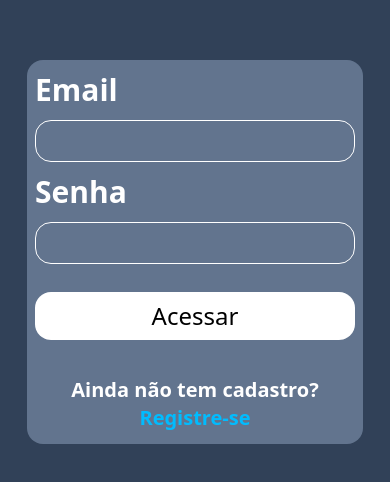
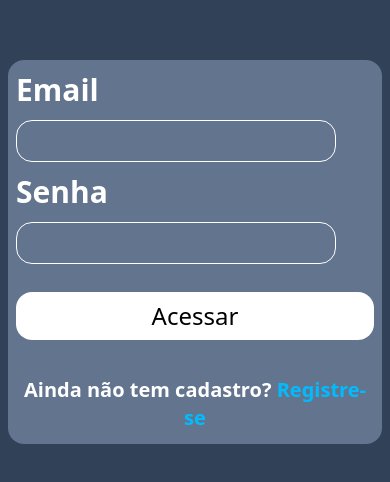
Before and after one commit to yurisdevops/frontend-desafiooamigao, a React (Vite) app: page / in a window 390 px wide. Shown: the part 170-652 px from the top of the page. Built offline with nearby package versions, Linux system fonts and the light colour scheme.

Commit message:
Responsividade

```diff
--- a/src/pages/home/index.jsx
+++ b/src/pages/home/index.jsx
@@ -29,7 +29,7 @@
     }
   };
   return (
-    <main className="h-screen w-full flex  justify-center items-center bg-slate-700 px-10 ">
+    <main className="h-screen w-full flex  justify-center items-center bg-slate-700 px-2 ">
       <div className="flex justify-center items-center w-96 h-96 bg-slate-500 rounded-2xl ">
         <form action={handleLogin} className="flex flex-col gap-3 p-2">
           <label className="text-3xl text-white font-bold" htmlFor="email">
```
